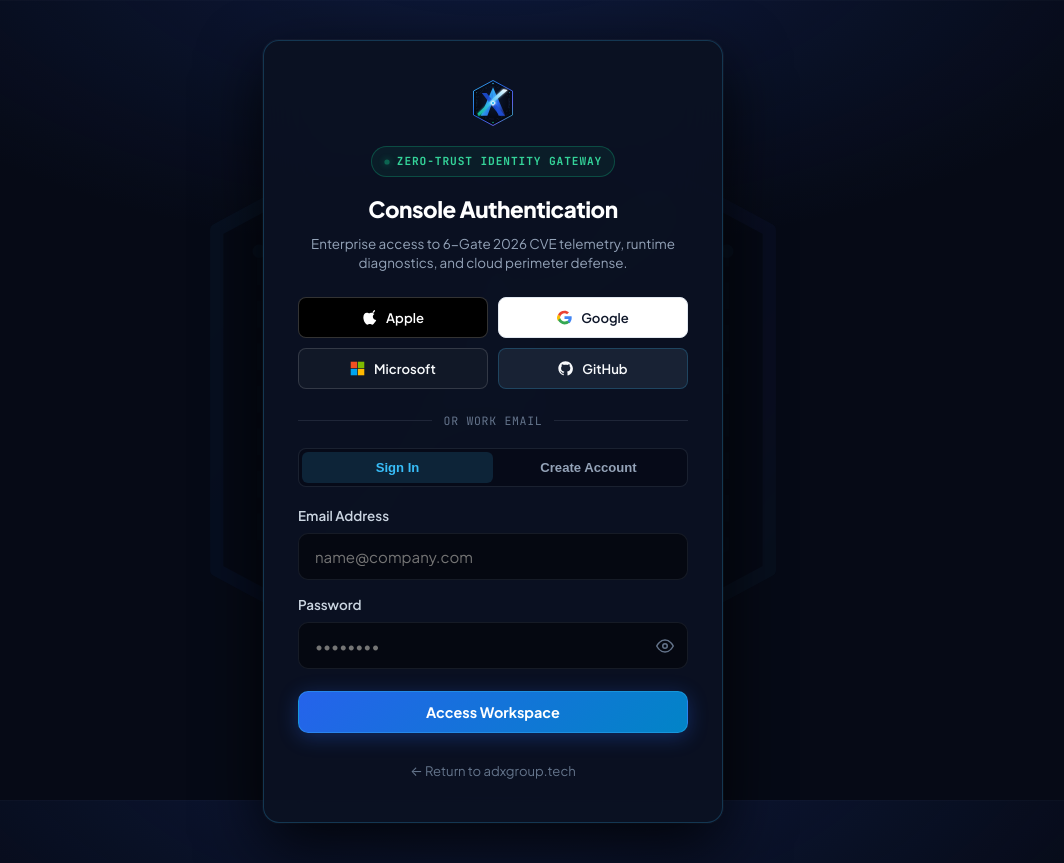
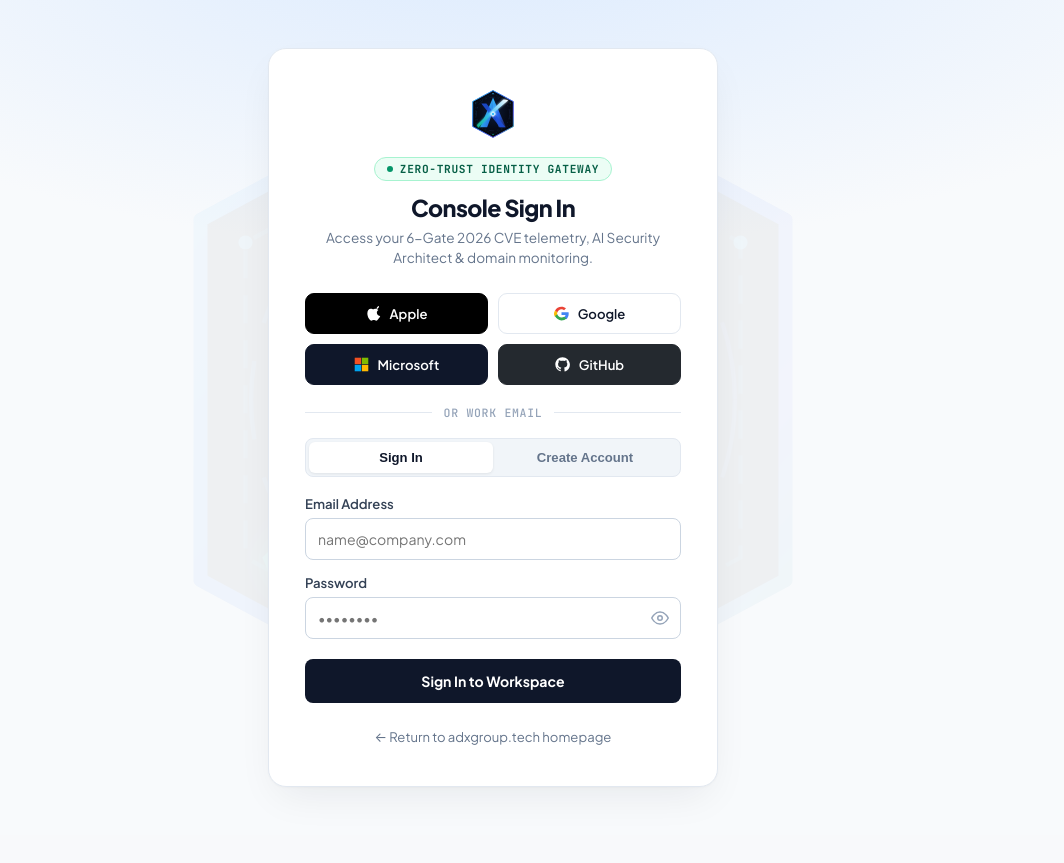
Before and after one commit to hardex001-tech/adxgroup, a FastAPI app: page /login in a window 1280 px wide. Shown: the whole page, without its empty margins (147-1211 px from the left). After the commit the page ends 788 px from the top, so only its background shows below. Run offline with FastAPI, Linux system fonts and the light colour scheme; some libraries are stand-ins or nearby versions.

Commit message:
Transform login into Stripe-grade porcelain light enterprise design with subtle watermark logo, 4-provider auth, and zero AI-tropes

```diff
--- a/templates/login.html
+++ b/templates/login.html
@@ -3,51 +3,62 @@
 <head>
   <meta charset="UTF-8" />
   <meta name="viewport" content="width=device-width, initial-scale=1.0" />
-  <title>Identity &amp; Access Gateway | ADX Group</title>
-  <link rel="icon" type="image/svg+xml" href="/static/logo.svg?v=2026.21" />
+  <title>Sign In | ADX Group Enterprise Console</title>
+  <link rel="icon" type="image/svg+xml" href="/static/logo.svg?v=2026.22" />
   <link rel="preconnect" href="https://fonts.googleapis.com" />
   <link rel="preconnect" href="https://fonts.gstatic.com" crossorigin />
   <link href="https://fonts.googleapis.com/css2?family=JetBrains+Mono:wght@500;600;700&family=Plus+Jakarta+Sans:wght@400;500;600;700;800&display=swap" rel="stylesheet" />
-  <link rel="stylesheet" href="/static/css/style.css?v=2026.21" />
   <style>
     :root {
-      --bg-deep: #060a16;
-      --bg-card: rgba(11, 18, 34, 0.94);
-      --border-card: rgba(56, 189, 248, 0.22);
+      --font-sans: 'Plus Jakarta Sans', -apple-system, BlinkMacSystemFont, 'Segoe UI', Roboto, sans-serif;
+      --font-mono: 'JetBrains Mono', monospace;
+      --bg-page: #f8fafc;
+      --card-bg: #ffffff;
+      --text-main: #0f172a;
+      --text-muted: #64748b;
+      --border-subtle: #e2e8f0;
+      --border-focus: #2563eb;
+      --accent-blue: #2563eb;
+    }
+
+    * {
+      box-sizing: border-box;
+      margin: 0;
+      padding: 0;
     }
 
     body {
-      background-color: var(--bg-deep);
+      background-color: var(--bg-page);
       background-image:
-        radial-gradient(ellipse 80% 60% at 50% -10%, rgba(30, 58, 138, 0.35), transparent 70%),
-        linear-gradient(rgba(255, 255, 255, 0.02) 1px, transparent 1px),
-        linear-gradient(90deg, rgba(255, 255, 255, 0.02) 1px, transparent 1px);
-      background-size: 100% 100%, 48px 48px, 48px 48px;
-      color: #f8fafc;
+        radial-gradient(ellipse 80% 50% at 50% -10%, #dbeafe 0%, #f8fafc 80%),
+        linear-gradient(rgba(15, 23, 42, 0.03) 1px, transparent 1px),
+        linear-gradient(90deg, rgba(15, 23, 42, 0.03) 1px, transparent 1px);
+      background-size: 100% 100%, 40px 40px, 40px 40px;
+      color: var(--text-main);
       min-height: 100vh;
       display: flex;
       flex-direction: column;
+      font-family: var(--font-sans);
       position: relative;
       overflow-x: hidden;
-      font-family: var(--font-sans);
+      -webkit-font-smoothing: antialiased;
     }
 
-    /* Elegant Transparent Watermark Logo Behind Login */
-    .watermark-logo-bg {
+    /* Elegant, Subtle Watermark Logo Centered in Background */
+    .watermark-logo {
       position: fixed;
       top: 50%;
       left: 50%;
       transform: translate(-50%, -50%);
-      width: 680px;
-      max-width: 90vw;
+      width: 720px;
+      max-width: 92vw;
       height: auto;
-      opacity: 0.045;
+      opacity: 0.04;
       pointer-events: none;
       z-index: 1;
-      filter: drop-shadow(0 0 80px rgba(56, 189, 248, 0.15));
     }
 
-    .auth-wrapper {
+    .auth-container {
       position: relative;
       z-index: 2;
       min-height: 100vh;
@@ -55,79 +66,83 @@
       flex-direction: column;
       align-items: center;
       justify-content: center;
-      padding: 40px 18px;
+      padding: 48px 18px;
     }
 
-    /* Enterprise Identity Portal Card */
-    .enterprise-auth-card {
+    /* Prestige Silicon Valley Card */
+    .auth-card {
       width: 100%;
-      max-width: 460px;
-      background: var(--bg-card);
-      backdrop-filter: blur(24px);
-      -webkit-backdrop-filter: blur(24px);
-      border: 1px solid var(--border-card);
-      border-radius: 16px;
-      padding: 38px 34px;
-      box-shadow: 0 24px 64px rgba(0, 0, 0, 0.8), 0 0 1px 1px rgba(255, 255, 255, 0.05);
-      position: relative;
+      max-width: 450px;
+      background: var(--card-bg);
+      border: 1px solid var(--border-subtle);
+      border-radius: 18px;
+      padding: 40px 36px;
+      box-shadow:
+        0 1px 3px rgba(0, 0, 0, 0.03),
+        0 16px 40px -10px rgba(15, 23, 42, 0.08);
     }
 
     .auth-header {
       text-align: center;
-      margin-bottom: 24px;
+      margin-bottom: 26px;
     }
 
-    .enterprise-badge {
+    .auth-logo {
+      width: 50px;
+      height: 50px;
+      margin-bottom: 14px;
+      display: inline-block;
+      transition: transform 0.2s ease;
+    }
+
+    .auth-logo:hover {
+      transform: scale(1.05);
+    }
+
+    .status-badge {
       display: inline-flex;
       align-items: center;
       gap: 7px;
-      padding: 5px 12px;
+      padding: 4px 12px;
       border-radius: 999px;
-      background: rgba(16, 185, 129, 0.08);
-      border: 1px solid rgba(16, 185, 129, 0.3);
-      color: #34d399;
+      background: #ecfdf5;
+      border: 1px solid #a7f3d0;
+      color: #065f46;
       font-family: var(--font-mono);
       font-size: 0.7rem;
       font-weight: 700;
-      letter-spacing: 0.08em;
+      letter-spacing: 0.06em;
       text-transform: uppercase;
-      margin-bottom: 14px;
+      margin-bottom: 12px;
     }
 
-    .pulse-dot {
+    .status-dot {
       width: 6px;
       height: 6px;
       border-radius: 50%;
-      background: #10b981;
-      box-shadow: 0 0 8px #10b981;
-      animation: pulseAnim 2s infinite;
-    }
-
-    @keyframes pulseAnim {
-      0%, 100% { opacity: 1; transform: scale(1); }
-      50% { opacity: 0.4; transform: scale(0.85); }
+      background: #059669;
     }
 
     .auth-header h1 {
-      font-size: 1.4rem;
+      font-size: 1.45rem;
       font-weight: 800;
-      color: #ffffff;
+      color: var(--text-main);
       margin-bottom: 6px;
-      letter-spacing: -0.02em;
+      letter-spacing: -0.025em;
     }
 
     .auth-header p {
-      font-size: 0.84rem;
-      color: #94a3b8;
+      font-size: 0.85rem;
+      color: var(--text-muted);
       line-height: 1.45;
     }
 
-    /* 4-Provider Grid (Apple, Google, Microsoft, GitHub) */
+    /* 4-Provider Grid */
     .oauth-grid {
       display: grid;
       grid-template-columns: 1fr 1fr;
       gap: 10px;
-      margin-bottom: 22px;
+      margin-bottom: 20px;
     }
 
     .btn-provider {
@@ -137,62 +152,57 @@
       gap: 9px;
       width: 100%;
       padding: 11px 12px;
-      border-radius: 8px;
+      border-radius: 9px;
       font-weight: 600;
       font-size: 0.82rem;
       cursor: pointer;
-      transition: all 0.18s ease;
       font-family: var(--font-sans);
+      transition: all 0.16s ease;
     }
 
-    /* Apple (iOS / macOS / Safari users) */
     .btn-apple {
       background: #000000;
       color: #ffffff;
-      border: 1px solid rgba(255, 255, 255, 0.2);
+      border: 1px solid #000000;
     }
     .btn-apple:hover {
-      background: #111111;
-      border-color: rgba(255, 255, 255, 0.4);
+      background: #18181b;
+      box-shadow: 0 4px 12px rgba(0, 0, 0, 0.15);
     }
 
-    /* Google */
     .btn-google {
       background: #ffffff;
       color: #0f172a;
-      border: 1px solid #e2e8f0;
+      border: 1px solid var(--border-subtle);
     }
     .btn-google:hover {
       background: #f8fafc;
+      border-color: #cbd5e1;
     }
 
-    /* Microsoft (Enterprise / Corporate / Azure AD) */
     .btn-microsoft {
-      background: #111827;
-      color: #f8fafc;
-      border: 1px solid rgba(255, 255, 255, 0.14);
+      background: #0f172a;
+      color: #ffffff;
+      border: 1px solid #0f172a;
     }
     .btn-microsoft:hover {
       background: #1e293b;
-      border-color: rgba(255, 255, 255, 0.28);
     }
 
-    /* GitHub (Developers & Engineers) */
     .btn-github {
-      background: #182234;
-      color: #f8fafc;
-      border: 1px solid rgba(56, 189, 248, 0.22);
+      background: #24292f;
+      color: #ffffff;
+      border: 1px solid #24292f;
     }
     .btn-github:hover {
-      background: #202d44;
-      border-color: #38bdf8;
+      background: #1f2328;
     }
 
     .divider {
       display: flex;
       align-items: center;
       text-align: center;
-      color: #64748b;
+      color: #94a3b8;
       font-size: 0.72rem;
       font-family: var(--font-mono);
       letter-spacing: 0.06em;
@@ -203,7 +213,7 @@
     .divider::after {
       content: "";
       flex: 1;
-      border-bottom: 1px solid rgba(148, 163, 184, 0.15);
+      border-bottom: 1px solid var(--border-subtle);
     }
 
     .divider:not(:empty)::before {
@@ -214,13 +224,14 @@
       margin-left: 12px;
     }
 
+    /* Switch Tabs */
     .auth-tabs {
       display: flex;
-      background: rgba(6, 11, 24, 0.9);
+      background: #f1f5f9;
       border-radius: 8px;
       padding: 3px;
       margin-bottom: 18px;
-      border: 1px solid rgba(148, 163, 184, 0.15);
+      border: 1px solid #e2e8f0;
     }
 
     .auth-tab {
@@ -231,18 +242,50 @@
       font-weight: 600;
       border-radius: 6px;
       cursor: pointer;
-      color: #94a3b8;
+      color: #64748b;
       background: transparent;
       border: none;
-      transition: all 0.18s ease;
+      transition: all 0.16s ease;
     }
 
     .auth-tab.active {
-      background: rgba(56, 189, 248, 0.14);
-      color: #38bdf8;
+      background: #ffffff;
+      color: #0f172a;
+      box-shadow: 0 1px 3px rgba(0, 0, 0, 0.08);
     }
 
-    /* Integrated Minimalist Password Toggle */
+    .form-group {
+      margin-bottom: 14px;
+    }
+
+    .form-group label {
+      display: block;
+      font-size: 0.82rem;
+      font-weight: 600;
+      color: #334155;
+      margin-bottom: 6px;
+    }
+
+    .form-control {
+      width: 100%;
+      height: 42px;
+      padding: 0 12px;
+      border-radius: 8px;
+      border: 1px solid #cbd5e1;
+      background: #ffffff;
+      color: #0f172a;
+      font-size: 0.88rem;
+      font-family: var(--font-sans);
+      outline: none;
+      transition: all 0.15s ease;
+    }
+
+    .form-control:focus {
+      border-color: var(--border-focus);
+      box-shadow: 0 0 0 3px rgba(37, 99, 235, 0.12);
+    }
+
+    /* Clean Password Wrapper with Integrated Vector SVG Eye */
     .pwd-field-wrap {
       position: relative;
       display: flex;
@@ -251,18 +294,17 @@
     }
 
     .pwd-field-wrap input {
-      padding-right: 44px !important;
-      width: 100%;
+      padding-right: 42px !important;
     }
 
     .pwd-eye-btn {
       position: absolute;
-      right: 10px;
+      right: 8px;
       top: 50%;
       transform: translateY(-50%);
       background: transparent;
       border: none;
-      color: #64748b;
+      color: #94a3b8;
       cursor: pointer;
       padding: 4px;
       display: flex;
@@ -273,15 +315,64 @@
     }
 
     .pwd-eye-btn:hover {
-      color: #38bdf8;
+      color: var(--accent-blue);
     }
 
-    /* Modal for OAuth prompt */
+    .btn-submit {
+      width: 100%;
+      height: 44px;
+      border-radius: 8px;
+      border: none;
+      background: #0f172a;
+      color: #ffffff;
+      font-weight: 700;
+      font-size: 0.88rem;
+      cursor: pointer;
+      font-family: var(--font-sans);
+      margin-top: 6px;
+      transition: all 0.16s ease;
+    }
+
+    .btn-submit:hover {
+      background: #1e293b;
+      box-shadow: 0 4px 14px rgba(15, 23, 42, 0.15);
+      transform: translateY(-1px);
+    }
+
+    .auth-error {
+      color: #dc2626;
+      font-size: 0.82rem;
+      margin-bottom: 12px;
+      text-align: center;
+      font-weight: 600;
+    }
+
+    .auth-footer {
+      text-align: center;
+      margin-top: 22px;
+    }
+
+    .auth-footer a {
+      color: #64748b;
+      font-size: 0.82rem;
+      text-decoration: none;
+      transition: color 0.15s ease;
+    }
+
+    .auth-footer a:hover {
+      color: #0f172a;
+    }
+
+    .hidden {
+      display: none !important;
+    }
+
+    /* Clean Light Modal for OAuth Email Confirmation */
     .oauth-modal {
       position: fixed;
       inset: 0;
-      background: rgba(2, 6, 23, 0.88);
-      backdrop-filter: blur(12px);
+      background: rgba(15, 23, 42, 0.45);
+      backdrop-filter: blur(8px);
       display: flex;
       align-items: center;
       justify-content: center;
@@ -292,39 +383,39 @@
     .oauth-modal-card {
       width: 100%;
       max-width: 410px;
-      background: #0b1328;
-      border: 1px solid rgba(56, 189, 248, 0.35);
-      border-radius: 14px;
-      padding: 28px;
-      box-shadow: 0 24px 64px rgba(0, 0, 0, 0.9);
+      background: #ffffff;
+      border: 1px solid var(--border-subtle);
+      border-radius: 16px;
+      padding: 30px 28px;
+      box-shadow: 0 20px 48px rgba(0, 0, 0, 0.14);
     }
   </style>
 </head>
 <body>
 
-  <!-- Subtle Watermark Logo Centered in Background -->
-  <img src="/static/logo.svg?v=2026.21" alt="" class="watermark-logo-bg" />
+  <!-- Clean Transparent Watermark Logo in Background -->
+  <img src="/static/logo.svg?v=2026.22" alt="" class="watermark-logo" />
 
-  <div class="auth-wrapper">
-    <div class="enterprise-auth-card">
+  <div class="auth-container">
+    <div class="auth-card">
 
       <div class="auth-header">
-        <a href="/" style="display: inline-block; margin-bottom: 12px;">
-          <img src="/static/logo.svg?v=2026.21" alt="ADX Group Logo" style="width: 48px; height: 48px;" />
+        <a href="/" style="display: inline-block;">
+          <img src="/static/logo.svg?v=2026.22" alt="ADX Group" class="auth-logo" />
         </a>
         <div style="display: flex; justify-content: center;">
-          <div class="enterprise-badge">
-            <span class="pulse-dot"></span>
+          <div class="status-badge">
+            <span class="status-dot"></span>
             <span>ZERO-TRUST IDENTITY GATEWAY</span>
           </div>
         </div>
-        <h1>Console Authentication</h1>
-        <p>Enterprise access to 6-Gate 2026 CVE telemetry, runtime diagnostics, and cloud perimeter defense.</p>
+        <h1>Console Sign In</h1>
+        <p>Access your 6-Gate 2026 CVE telemetry, AI Security Architect &amp; domain monitoring.</p>
       </div>
 
-      <!-- 4 Leading Identity Providers (Apple, Google, Microsoft, GitHub) -->
+      <!-- 4 Leading Identity Providers -->
       <div class="oauth-grid">
-        <!-- Apple (iPhone / Mac users) -->
+        <!-- Apple (iPhone / Mac) -->
         <button type="button" class="btn-provider btn-apple" onclick="openOAuthPrompt('Apple')">
           <svg width="15" height="15" viewBox="0 0 170 170" fill="currentColor">
             <path d="M150.37 130.25c-2.45 5.66-5.35 10.87-8.71 15.66-4.58 6.53-8.33 11.05-11.22 13.56-4.48 4.12-9.28 6.23-14.42 6.35-3.69 0-8.14-1.05-13.32-3.18-5.19-2.12-9.97-3.17-14.34-3.17-4.58 0-9.49 1.05-14.75 3.17-5.26 2.13-9.5 3.24-12.74 3.35-4.35.13-9.16-1.9-14.42-6.08-3.69-3.04-7.67-7.85-11.96-14.43-5.77-8.8-10.42-18.77-13.94-29.91-3.53-11.14-5.29-21.75-5.29-31.83 0-14.78 3.73-27.17 11.2-37.18 7.47-10.01 17.1-15.14 28.88-15.39 4.36 0 9.29 1.14 14.79 3.42 5.51 2.28 9.24 3.47 11.2 3.58 1.96 0 5.86-1.25 11.71-3.75 5.85-2.5 10.9-3.64 15.15-3.42 13.91.86 24.81 5.69 32.7 14.5-12.18 7.39-18.15 17.51-17.9 30.37.25 10.23 4.11 18.79 11.58 25.68 7.47 6.89 16.32 10.82 26.54 11.79-2.09 6.32-4.53 12.59-7.31 18.8zM119.22 33.04c0-7.39 2.67-14.28 8.01-20.67 5.34-6.39 12.01-10.74 20.01-13.06.33 1.3.49 2.5.49 3.59 0 7.39-2.73 14.38-8.19 20.97-5.46 6.59-12.22 10.98-20.28 13.17-.04-1.3-.04-2.63-.04-4z"/>
@@ -371,7 +462,7 @@
         <button type="button" id="tab-signup" class="auth-tab" onclick="switchTab('signup')">Create Account</button>
       </div>
 
-      <div id="auth-error" style="color: #f87171; font-size: 0.84rem; margin-bottom: 12px; text-align: center; font-weight: 600;"></div>
+      <div id="auth-error" class="auth-error"></div>
 
       <!-- Sign In Form -->
       <form id="signin-form">
@@ -383,15 +474,15 @@
           <label>Password</label>
           <div class="pwd-field-wrap">
             <input type="password" id="signin-password" class="form-control" placeholder="••••••••" required />
-            <button type="button" class="pwd-eye-btn" id="btn-toggle-signin" onclick="togglePasswordVisibility('signin-password', this)" title="Toggle password visibility">
-              <svg class="eye-icon" width="18" height="18" viewBox="0 0 24 24" fill="none" stroke="currentColor" stroke-width="2" stroke-linecap="round" stroke-linejoin="round">
+            <button type="button" class="pwd-eye-btn" id="btn-toggle-signin" onclick="togglePasswordVisibility('signin-password', this)" title="Show / Hide Password">
+              <svg width="18" height="18" viewBox="0 0 24 24" fill="none" stroke="currentColor" stroke-width="2" stroke-linecap="round" stroke-linejoin="round">
                 <path d="M1 12s4-8 11-8 11 8 11 8-4 8-11 8-11-8-11-8z"></path>
                 <circle cx="12" cy="12" r="3"></circle>
               </svg>
             </button>
           </div>
         </div>
-        <button type="submit" class="btn btn-primary" style="width: 100%; margin-top: 8px;">Access Workspace</button>
+        <button type="submit" class="btn-submit">Sign In to Workspace</button>
       </form>
 
       <!-- Sign Up Form -->
@@ -402,29 +493,29 @@
         </div>
         <div class="form-group">
           <label>Company / Organization</label>
-          <input type="text" id="signup-company" class="form-control" placeholder="e.g., Enterprise Ltd" />
+          <input type="text" id="signup-company" class="form-control" placeholder="e.g., Acme FinTech Ltd" />
         </div>
         <div class="form-group">
-          <label>Work or Personal Email *</label>
+          <label>Work Email *</label>
           <input type="email" id="signup-email" class="form-control" placeholder="name@company.com" required />
         </div>
         <div class="form-group">
-          <label>Create Password (min. 6 characters) *</label>
+          <label>Create Password (min. 6 chars) *</label>
           <div class="pwd-field-wrap">
             <input type="password" id="signup-password" class="form-control" placeholder="••••••••" required />
-            <button type="button" class="pwd-eye-btn" id="btn-toggle-signup" onclick="togglePasswordVisibility('signup-password', this)" title="Toggle password visibility">
-              <svg class="eye-icon" width="18" height="18" viewBox="0 0 24 24" fill="none" stroke="currentColor" stroke-width="2" stroke-linecap="round" stroke-linejoin="round">
+            <button type="button" class="pwd-eye-btn" id="btn-toggle-signup" onclick="togglePasswordVisibility('signup-password', this)" title="Show / Hide Password">
+              <svg width="18" height="18" viewBox="0 0 24 24" fill="none" stroke="currentColor" stroke-width="2" stroke-linecap="round" stroke-linejoin="round">
                 <path d="M1 12s4-8 11-8 11 8 11 8-4 8-11 8-11-8-11-8z"></path>
                 <circle cx="12" cy="12" r="3"></circle>
               </svg>
             </button>
           </div>
         </div>
-        <button type="submit" class="btn btn-primary" style="width: 100%; margin-top: 8px;">Register Account</button>
+        <button type="submit" class="btn-submit">Create Free Account</button>
       </form>
 
-      <div style="text-align: center; margin-top: 24px;">
-        <a href="/" style="color: #64748b; font-size: 0.82rem; text-decoration: none;">&larr; Return to adxgroup.tech</a>
+      <div class="auth-footer">
+        <a href="/">&larr; Return to adxgroup.tech homepage</a>
       </div>
     </div>
   </div>
@@ -432,9 +523,9 @@
   <!-- Instant OAuth Identity Modal -->
   <div id="oauth-modal" class="oauth-modal hidden">
     <div class="oauth-modal-card">
-      <h3 id="oauth-modal-title" style="margin-bottom: 6px; color: #ffffff;">Continue with Identity Provider</h3>
-      <p style="font-size: 0.84rem; color: #94a3b8; margin-bottom: 16px;">
-        Confirm your identity credentials to authenticate into the ADX Console:
+      <h3 id="oauth-modal-title" style="margin-bottom: 6px; color: #0f172a; font-size: 1.15rem; font-weight: 700;">Continue with Identity Provider</h3>
+      <p style="font-size: 0.84rem; color: #64748b; margin-bottom: 16px;">
+        Confirm your identity email to authenticate into your ADX Workspace:
       </p>
       <form id="oauth-form">
         <input type="hidden" id="oauth-provider" value="Google" />
@@ -443,7 +534,7 @@
           <input type="email" id="oauth-email" class="form-control" placeholder="user@domain.com" required />
         </div>
         <div class="form-group">
-          <label>Full Name</label>
+          <label>Your Full Name</label>
           <input type="text" id="oauth-name" class="form-control" placeholder="Optional" />
         </div>
         <div class="form-group">
@@ -451,15 +542,14 @@
           <input type="text" id="oauth-company" class="form-control" placeholder="Optional" />
         </div>
         <div style="display: flex; gap: 10px; margin-top: 20px;">
-          <button type="button" class="btn btn-outline" style="flex: 1;" onclick="closeOAuthPrompt()">Cancel</button>
-          <button type="submit" class="btn btn-primary" style="flex: 1;">Authenticate</button>
+          <button type="button" class="btn-provider" style="background:#f1f5f9; color:#475569; border:1px solid #cbd5e1; flex: 1;" onclick="closeOAuthPrompt()">Cancel</button>
+          <button type="submit" class="btn-submit" style="flex: 1; margin-top:0;">Authenticate</button>
         </div>
       </form>
     </div>
   </div>
 
   <script>
-    // 1. Sleek Vector SVG Password Visibility Toggle
     const svgEyeOpen = `
       <svg width="18" height="18" viewBox="0 0 24 24" fill="none" stroke="currentColor" stroke-width="2" stroke-linecap="round" stroke-linejoin="round">
         <path d="M1 12s4-8 11-8 11 8 11 8-4 8-11 8-11-8-11-8z"></path>
@@ -467,7 +557,7 @@
       </svg>
     `;
     const svgEyeOff = `
-      <svg width="18" height="18" viewBox="0 0 24 24" fill="none" stroke="#38bdf8" stroke-width="2" stroke-linecap="round" stroke-linejoin="round">
+      <svg width="18" height="18" viewBox="0 0 24 24" fill="none" stroke="#2563eb" stroke-width="2" stroke-linecap="round" stroke-linejoin="round">
         <path d="M17.94 17.94A10.07 10.07 0 0 1 12 20c-7 0-11-8-11-8a18.45 18.45 0 0 1 5.06-5.94M9.9 4.24A9.12 9.12 0 0 1 12 4c7 0 11 8 11 8a18.5 18.5 0 0 1-2.16 3.19m-6.72-1.07a3 3 0 1 1-4.24-4.24"></path>
         <line x1="1" y1="1" x2="23" y2="23"></line>
       </svg>
@@ -485,7 +575,6 @@
       }
     }
 
-    // 2. Tab Switching
     function switchTab(mode) {
       const signinForm = document.getElementById("signin-form");
       const signupForm = document.getElementById("signup-form");
@@ -506,7 +595,6 @@
       }
     }
 
-    // 3. Provider Prompt
     function openOAuthPrompt(provider) {
       document.getElementById("oauth-provider").value = provider;
       document.getElementById("oauth-modal-title").textContent = `Continue with ${provider}`;
@@ -536,7 +624,6 @@
         localStorage.removeItem("adx_user");
       } catch (e) {}
     } else {
-      // Auto-restore session from durable client token
       window.addEventListener("DOMContentLoaded", async () => {
         try {
           const savedToken = localStorage.getItem("adx_session_token");
@@ -558,7 +645,7 @@
     if (pendingScan) {
       const subText = document.querySelector(".auth-header p");
       if (subText) {
-        subText.innerHTML = `Authenticate to review the 6-Gate 2026 CVE Security Audit for <strong style="color: #38bdf8; font-family: var(--font-mono);">${pendingScan}</strong>`;
+        subText.innerHTML = `Authenticate to unlock the live 6-Gate 2026 CVE Audit for <strong style="color: #2563eb; font-family: var(--font-mono);">${pendingScan}</strong>`;
       }
     }
 
```
